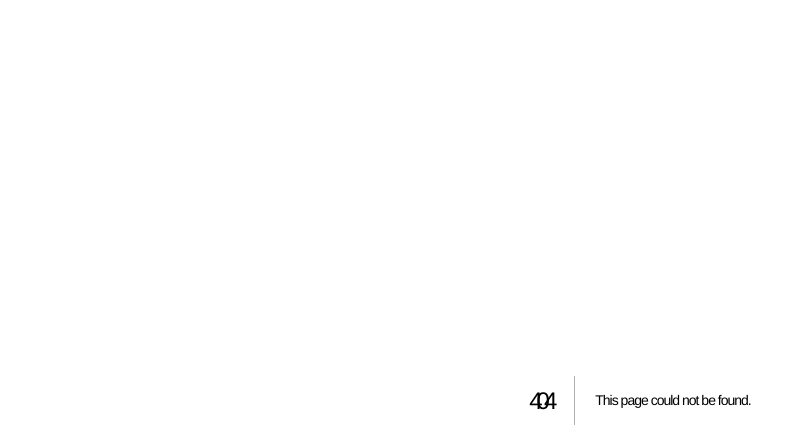
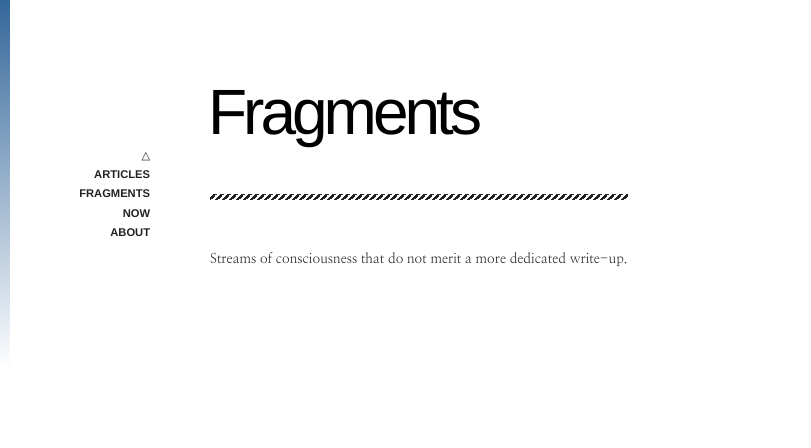
Before and after one commit to aztena/ariano-blog, a Next.js app: page /fragments in a window 1280 px wide. Before the commit this address had no page. Shown: the top 448 px of the page, without its empty margins (0-811 px from the left). Built offline with nearby package versions, Linux system fonts and the light colour scheme.

Commit message:
feat(fragments): add next page and styles

```diff
--- /dev/null
+++ b/src/pages/fragments/fragments.sass
@@ -0,0 +1,215 @@
+$sans_serif: "helvetica neue", helvetica, arial, geneva, sans-serif
+
+$primary: #222
+$secondary: #cdcdcd
+
+#flexcontainer-fragments-show-mood
+  -webkit-flex-direction: column
+  flex-direction: column
+
+  .top-nav
+    margin-bottom: 40px
+    order: 4
+    width: auto
+
+    .nav-inner
+      max-width: none
+      position: initial
+      text-align: center
+      width: auto
+
+      ul
+        li
+          float: left
+          line-height: 1.8em
+          margin: 0 6px
+
+    .nav-extra-content
+      display: none
+
+.fragments
+  .fragments-content-header
+    margin-bottom: 50px
+    max-width: 700px
+
+    .fragments-content-header-type
+      font-family: $sans_serif
+      font-size: 0.65rem
+      font-weight: bold
+      letter-spacing: normal
+      line-height: 1.4em
+      margin: 0 0 0 0
+      margin-bottom: 40px
+      margin-top: 30px
+      text-transform: uppercase
+
+      a
+        border-bottom: 0
+
+        &:hover
+          border-bottom: 2px solid $primary
+
+    h1
+      font-size: 4rem
+      letter-spacing: -4px
+      hyphens: auto
+      line-height: 1em
+      margin-bottom: 30px
+      margin-left: -2px
+
+  .fragments-header-separator
+    background: linear-gradient(135deg, transparent 25%, $primary 25%, $primary 50%, transparent 50%, transparent 75%, $primary 75%, $primary 100%)
+    background-size: 7px 7px
+    height: 6px
+    margin-bottom: 50px
+    margin-left: auto
+    margin-right: auto
+    max-width: 700px
+
+  .fragments-intro
+    font-size: 0.85rem
+    line-height: 1.4em
+    margin: 50px 0
+
+    p
+      margin: 10px 0
+
+  .content
+    padding: 10px 0 0 0
+
+    // this is a "highlight" image that may or may not be included with an
+    // article
+    img#mood
+      margin-bottom: 50px
+      margin-left: auto
+      margin-right: auto
+      max-width: 1100px
+      width: 100%
+
+      // This counteracts the extra padding we give to fragment content.
+      margin-top: -10px
+
+    #content-inner-fragments-show-mood
+      article
+        margin: 0 auto
+
+      .fragments-content-header
+        max-width: none
+
+        .fragments-content-header-type
+          text-align: center
+
+        h1
+          margin-left: auto
+          margin-right: auto
+          max-width: 1100px
+          text-align: center
+
+    .content-inner-fragments-show
+      article
+        max-width: 550px
+
+        blockquote
+          border-left: 10px solid #eee
+          color: #555
+          font-style: italic
+          font-weight: 400
+          line-height: 1.8em
+          margin-left: 15px
+          margin-right: 0
+          padding-left: 15px
+          padding-right: 0
+
+          p
+            font-size: 1rem
+
+        h2
+          font-size: 0.9rem
+          font-weight: bold
+          margin: 35px 0 -15px 0
+
+        h3
+          font-size: 0.8rem
+          margin: 35px 0 -20px 0
+
+        h4
+          font-size: 0.7rem
+          margin: 35px 0 -20px 0
+
+        img
+          margin-bottom: 40px
+          margin-top: 40px
+
+        p
+          font-size: 1rem
+
+        pre
+          padding: 25px
+
+          // calculation offsets padding
+          width: calc(100% - 2 * 25px)
+
+          code
+            font-size: 0.75rem
+
+        strong
+          font-size: 0.9rem
+
+        .footnotes, .info
+          p
+            font-size: 0.85rem
+
+      // Shown in the sidebar except for small screens.
+      .publishing-info-bottom
+        display: none
+
+  .fragments-content-list
+    font-size: 0.85rem
+    line-height: 1.6em
+
+    // A little wider than standard to make way for some columns.
+    max-width: 700px
+
+    h2
+      font-size: 0.9rem
+      font-weight: bold
+      margin: 35px 0 -15px 0
+
+    ul
+      li
+        margin: 0 0 9px 0
+
+        .meta
+          color: $secondary
+          font-family: $sans_serif
+          font-size: 0.65rem
+          font-style: italic
+          margin: 0 5px
+
+@media handheld, only screen and (max-width: 767px), only screen and (max-device-width: 767px)
+  .fragments
+    .fragments-content-header
+      .fragments-content-header-type
+        margin-bottom: 40px
+
+      h1
+        font-size: 3rem
+        margin-bottom: 40px
+        max-width: 700px
+        width: auto
+
+    .fragments-header-separator
+      height: 5px
+      margin-bottom: 40px
+
+    .fragments-intro
+      margin: 40px 0
+
+    .content
+      img#mood
+        margin: 20px 0 30px 0
+        width: 100%
+
+      .info
+        .publishing-info-bottom
+          display: initial
--- /dev/null
+++ b/src/pages/fragments/index.tsx
@@ -0,0 +1,34 @@
+import "./fragments.sass";
+import { NextPage } from "next";
+import TopNav from "@/components/TopNav";
+
+interface IFragmentsProps {}
+
+const Fragments: NextPage<IFragmentsProps> = (props) => {
+  return (
+    <div id="container">
+      <div className="flexcontainer">
+        <div className="flag"></div>
+        <TopNav />
+        <div className="toc-index">toc</div>
+        <div className="fragments">
+          <div className="content">
+            <div className="fragments-content-header">
+              <h1>Fragments</h1>
+            </div>
+            <div className="fragments-header-separator"></div>
+            <div className="fragments-intro">
+              <p>
+                Streams of consciousness that do not merit a more dedicated
+                write-up.
+              </p>
+            </div>
+            <div className="fragments-content-list"></div>
+          </div>
+        </div>
+      </div>
+    </div>
+  );
+};
+
+export default Fragments;
```
Also changed, not shown: src/pages/fragments/[id].tsx (added).
